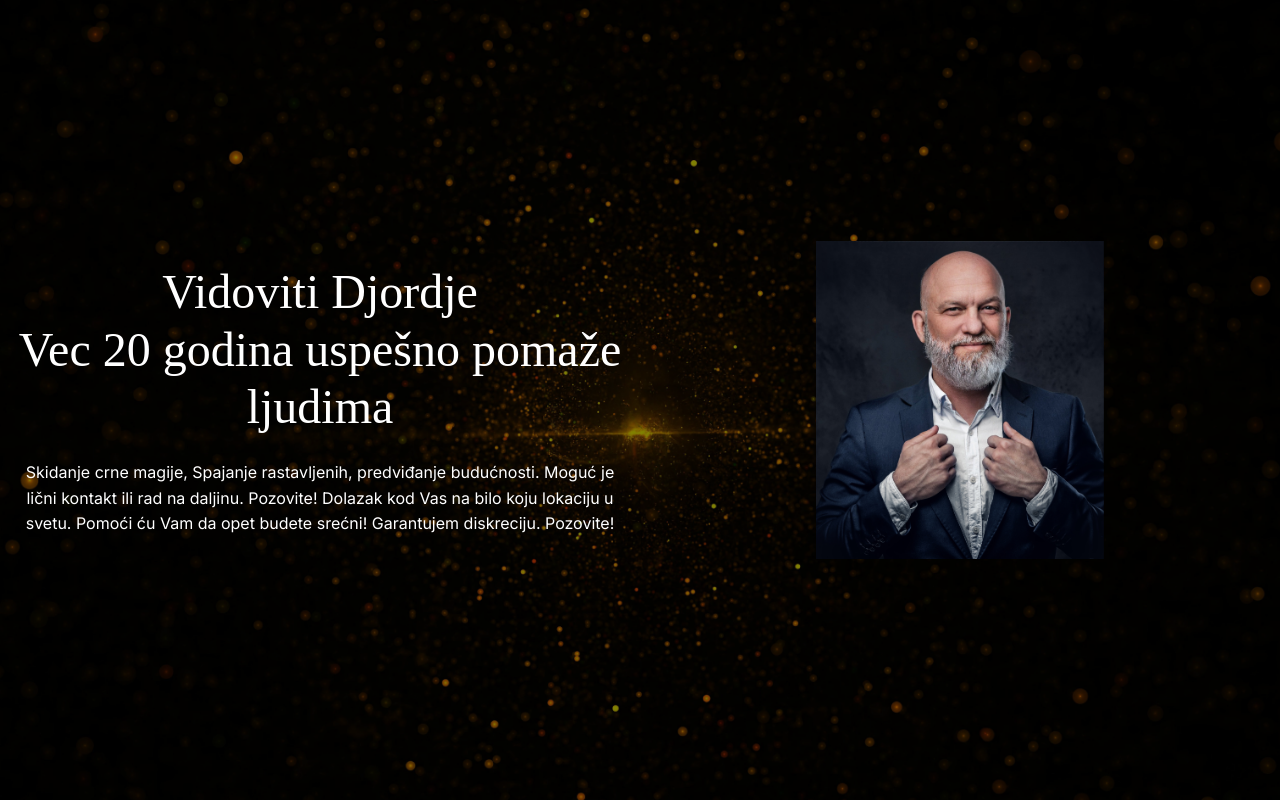
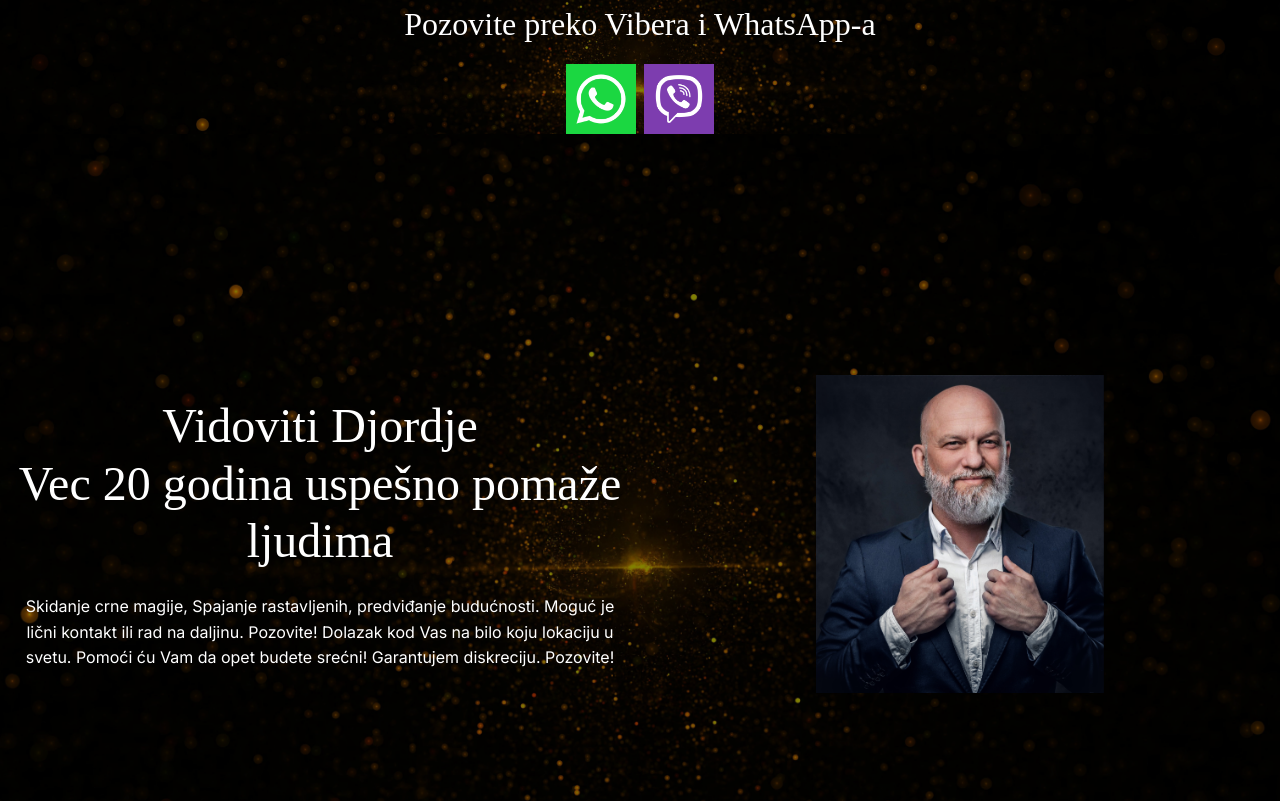
Before and after one commit to vidovitidjordje/vidovitidjordje.github.io, a plain HTML site: page index.html in a window 1280 px wide. Shown: the top 801 px of the page. Drawn offline with nearby package versions, Linux system fonts and the light colour scheme.

Commit message:
Add files via upload

```diff
--- a/index.html
+++ b/index.html
@@ -13,6 +13,21 @@
     <title>Document</title>
 </head>
 <body>
+    <div class="container-fluid custom-background">
+        <div class="d-flex flex-column align-items-center gap-3">
+            <div class="text-center" style="max-width: 90%;">
+                <div style="color: white; font-size: 2rem; font-family: 'Zodiak Variable'; font-weight: 540; line-height: 1.5; word-wrap: break-word;">Pozovite preko Vibera i WhatsApp-a</div>
+            </div>
+
+            <div class="d-flex justify-content-center align-items-center gap-2" style="height: 70px; width: 70px;">
+                <!-- <a href="tel:+381611964597" class="d-flex justify-content-center align-items-center gap-2" style="background: black; padding: 0.5rem 1rem; margin-top: 1rem; text-decoration: none;">
+                    <div style="color: white; font-size: 1rem; font-family: 'Inter'; font-weight: 700; line-height: 1.5; word-wrap: break-word;">Pozovi</div>
+                </a> -->
+                <a href="https://wa.me/+381611964597"><img decoding="async" src="assets/img/whatsapp.png" alt="" width="70" height="70"></a>
+                <a href="viber://chat/?number=%2B381611964597"><img decoding="async"  src="assets/img/wiber.png" alt="" width="70" height="70"></a>
+            </div>
+        </div>
+    </div>
     <!-- frame 1 -->
     <div class="container-fluid custom-background d-flex justify-content-center align-items-center" style="height: 100vh;">
         <div class="row custom-container">
@@ -97,9 +112,14 @@
             <div class="text-center" style="max-width: 90%;">
                 <div style="color: black; font-size: 2rem; font-family: 'Zodiak Variable'; font-weight: 540; line-height: 1.5; word-wrap: break-word;">Pozovite preko Vibera i WhatsApp-a</div>
             </div>
-            <a href="tel:+123456789" class="d-flex justify-content-center align-items-center gap-2" style="background: black; padding: 0.5rem 1rem; margin-top: 1rem; text-decoration: none;">
-                <div style="color: white; font-size: 1rem; font-family: 'Inter'; font-weight: 700; line-height: 1.5; word-wrap: break-word;">Pozovi</div>
-            </a>
+
+            <div class="d-flex justify-content-center align-items-center gap-2" style="height: 70px; width: 70px;">
+                <!-- <a href="tel:+381611964597" class="d-flex justify-content-center align-items-center gap-2" style="background: black; padding: 0.5rem 1rem; margin-top: 1rem; text-decoration: none;">
+                    <div style="color: white; font-size: 1rem; font-family: 'Inter'; font-weight: 700; line-height: 1.5; word-wrap: break-word;">Pozovi</div>
+                </a> -->
+                <a href="https://wa.me/+381611964597"><img decoding="async" src="assets/img/whatsapp.png" alt="" width="70" height="70"></a>
+                <a href="viber://chat/?number=%2B381611964597"><img decoding="async"  src="assets/img/wiber.png" alt="" width="70" height="70"></a>
+            </div>
         </div>
     </div>
     <br><br>
```
Also changed, not shown: assets/css/styles.css (line endings or trailing spaces), assets/img/whatsapp.png (added), assets/img/wiber.png (added).
